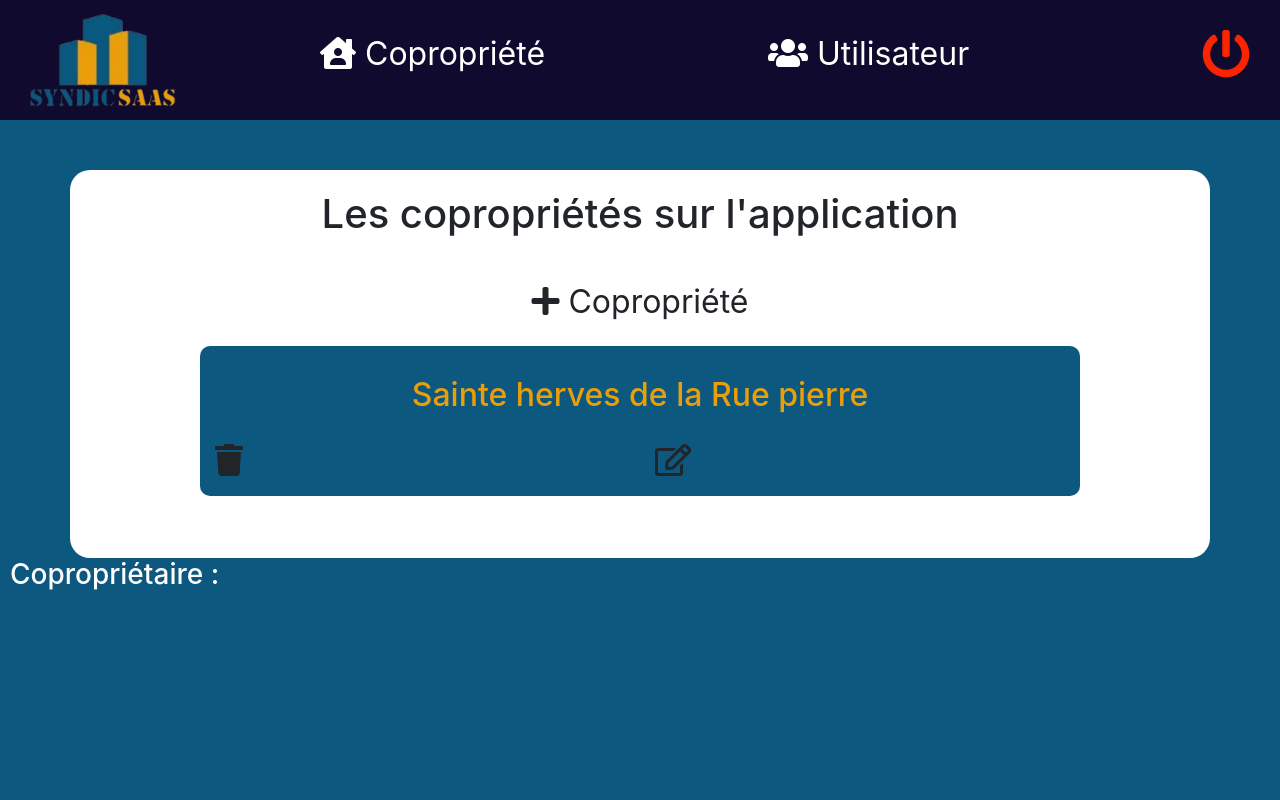
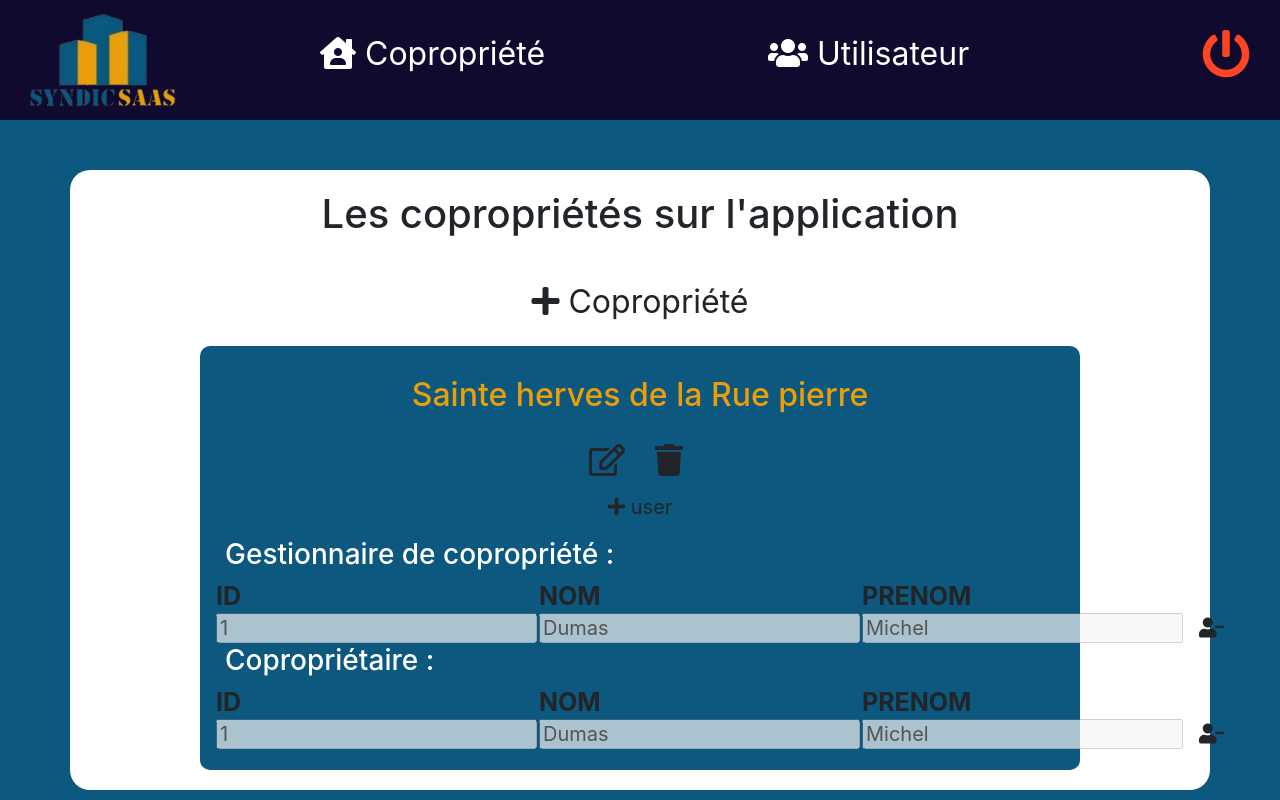
Before and after one commit to JeanCharlesLuans/SyndicSaaS, a PHP site: page /page/contenuAdmin.php in a window 1280 px wide. Run offline with PHP 8.4, Linux system fonts and the light colour scheme.

Commit message:
Gestion page Admin

```diff
--- a/css/contenuAdmin.css
+++ b/css/contenuAdmin.css
@@ -33,8 +33,12 @@
     top:30px;
     right: 30px;
     font-size: 3em;
-    color:rgb(250, 37, 0) !important;
+    color:rgb(253, 69, 37) !important;
     cursor: pointer;
+}
+
+.deconnexion:hover {
+    color:rgb(250, 0, 0) !important;
 }
 
 .copro {
@@ -56,7 +60,7 @@
     color: #EA9E0A !important;
 }
 
-.titre {
+.divCenter {
     text-align: center;
 }
 
@@ -78,6 +82,7 @@
     padding-bottom: 20px;
     border-radius: 10px;
     width: 80%;
+    height: auto;
     background-color: #0D587F;
 }
 
@@ -92,7 +97,38 @@
     margin-left: 10px;
 }
 
-.delete {
-    position: absolute;
-    right: 23%;
+.edit {
+    text-align: right;
 }
+
+.tabUserCo {
+    width: 100%;
+}
+
+.tabUserCo td {
+    width: 25%;
+    font-size: 20px;
+}
+
+.tabUserCo th {
+    font-size: 25px;
+}
+.userSup {
+    padding-left:15px;
+}
+.sup:hover {
+    color:rgb(250, 0, 0) !important;
+    cursor: pointer;
+}
+.ajout {
+    font-size: 20px;
+}
+.ajout:hover {
+    color: #EA9E0A !important;
+    cursor: pointer;
+}
+
+.edit i:hover {
+    color: #EA9E0A !important;
+    cursor: pointer;
+}
--- a/jquery/headerAdmin.js
+++ b/jquery/headerAdmin.js
@@ -1,9 +1,9 @@
 $('#iconeUser').on("click",function() {
-    $('#divUser').removeClass('d-none');
-    $('#divCopropriete').addClass('d-none');
+    $('#divUsers').removeClass('d-none');
+    $('#divCoproprietes').addClass('d-none');
 });
 
 $('#iconeCopro').on("click",function() {
-    $('#divUser').addClass('d-none');
-    $('#divCopropriete').removeClass('d-none');
+    $('#divUsers').addClass('d-none');
+    $('#divCoproprietes').removeClass('d-none');
 });
--- a/page/contenuAdmin.php
+++ b/page/contenuAdmin.php
@@ -12,40 +12,86 @@
 				<p id="iconeUser" class="navAdmin user"><i class="fas fa-users"></i> Utilisateur </p>
 				<a class="deconnexion" href="../index.php"> <i class="fas fa-power-off"></i> </a>
 		</header>
-		<div class="container backgroundContainer">
+		<div class="container-sm backgroundContainer">
 			<div id="divCoproprietes">
-				<h1 class="titre">Les copropriétés sur l'application</h1>
+				<h1 class="divCenter">Les copropriétés sur l'application</h1>
 				<p class="ajoutCopro"><i class="fas fa-plus"></i> Copropriété</p>
-				<div class="divCopropriete row">
+				<div id="divCopro1" class="divCopropriete row">
 					<div class="col-12">
-						<h2 class="titreNom"> Sainte herves de la Rue pierre <h2>
+						<h2 class="titreNom"> Sainte herves de la Rue pierre </h2>
 					</div>
-					<div class="col-6">
-						<i class="fas fa-trash fa-2x"></i>
-					</div>
-					<div class="col-6">
+					<div class="col-6 edit">
 						<i class="far fa-edit fa-2x"></i>
 					</div>
-					</div class="col-12">
+					<div class="col-6 ">
+						<i class="fas fa-trash fa-2x sup"></i>
+					</div>
+					<br/><br/>
+					<div class="col-12 ajoutCenter">
+						<p class="ajout divCenter"><i class="fas fa-plus"></i> user</p>
+					</div>
+					<div class="col-12">
 						<h3 class="titreRubrique"> Gestionnaire de copropriété :</h3>
+						<table class="tabUserCo">
+							<tr>
+								<th > ID</th>
+								<th > NOM</th>
+								<th > PRENOM</th>
+								<th ></th>
+							</tr>
+							<tr>
+								<td > <input type="number" value="1" disabled></td>
+								<td ><input type="text" value="Dumas" disabled></td>
+								<td ><input type="text" value="Michel" disabled></td>
+								<td class="userSup"><i class="fas fa-user-minus sup"></i></td>
+							</tr>
+						</table>
 					</div>
-					</div class="col-12">
+					<div class="col-12">
 						<h3 class="titreRubrique"> Copropriétaire :</h3>
+						<table class="tabUserCo">
+							<tr>
+								<th > ID</th>
+								<th > NOM</th>
+								<th > PRENOM</th>
+								<th ></th>
+							</tr>
+							<tr>
+								<td > <input type="number" value="1" disabled></td>
+								<td ><input type="text" value="Dumas" disabled></td>
+								<td ><input type="text" value="Michel" disabled></td>
+								<td class="userSup"><i class="fas fa-user-minus sup"></i></td>
+							</tr>
+						</table>
 					</div>
 				</div>
 			</div>
 			<div id="divUsers" class="d-none">
 				<h1 class="titre">Utilisateur de l'application</h1>
-				<br/>
-				<br/>
-				<br/>
-				<br/>
-				<br/>
-				<br/>
-				<br/>
-				<br/>
-				<br/>
-				<br/>
+				<table class="tabUser" style="boder: solid 3px;">
+							<tr>
+								<th > ID</th>
+								<th > NOM</th>
+								<th > PRENOM</th>
+								<th >LOGIN</th>
+								<th >MDP</th>
+								<th >ADRESSE</th>
+								<th >TEL</th>
+								<th >Mail</th>
+								<th ></th>
+							</tr>
+							<tr>
+								<td >1</td>
+								<td >Dumas</td>
+								<td >Michel</td>
+								<td >MichelD</td>
+								<td >12345</td>
+								<td >123 rue de brest</td>
+								<td >0604050505</td>
+								<td >test@gmail</td>
+								<td ><i class="fas fa-user-minus sup"></i></td>
+							</tr>
+						</table>
 			</div>
 		</div>
     </body>
```
